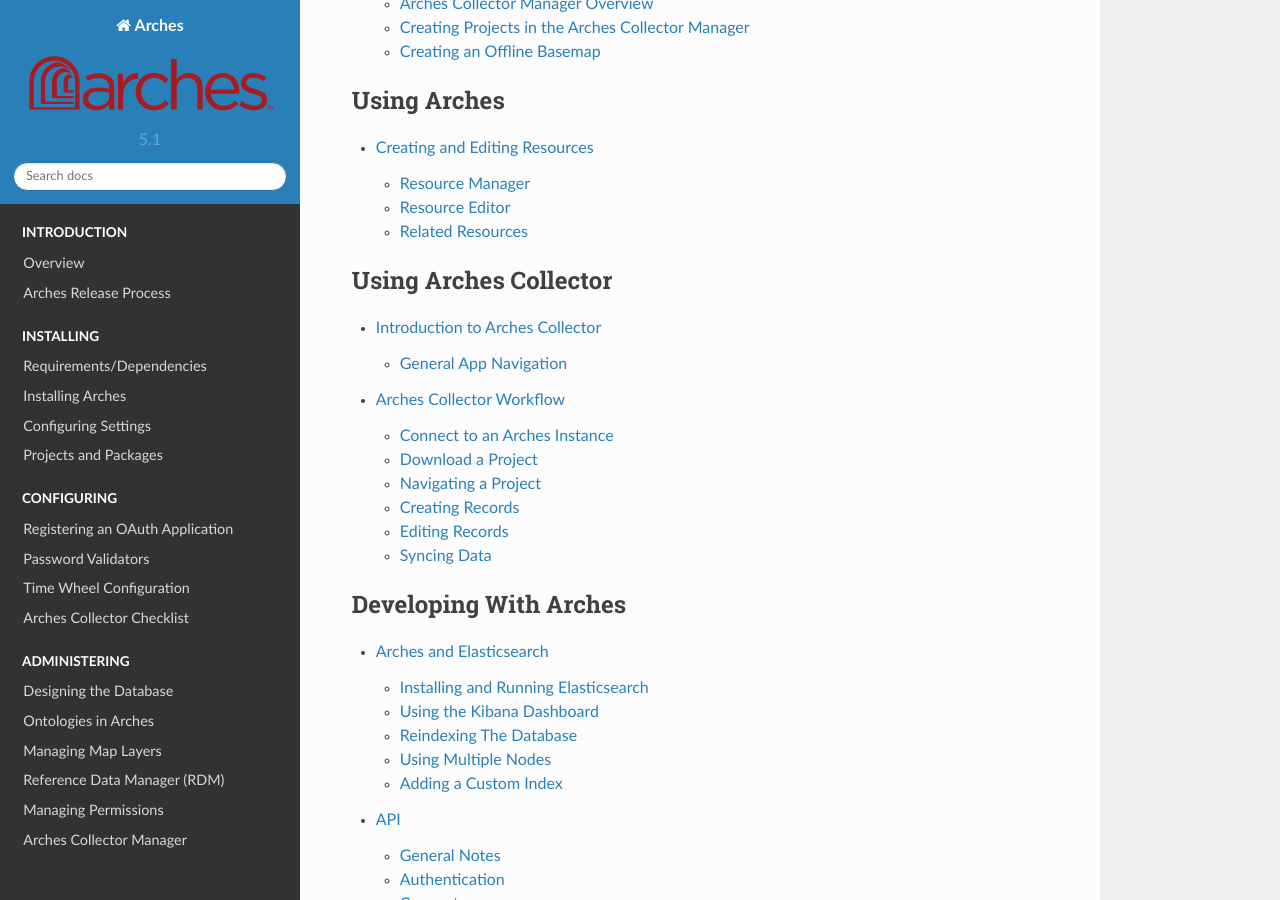
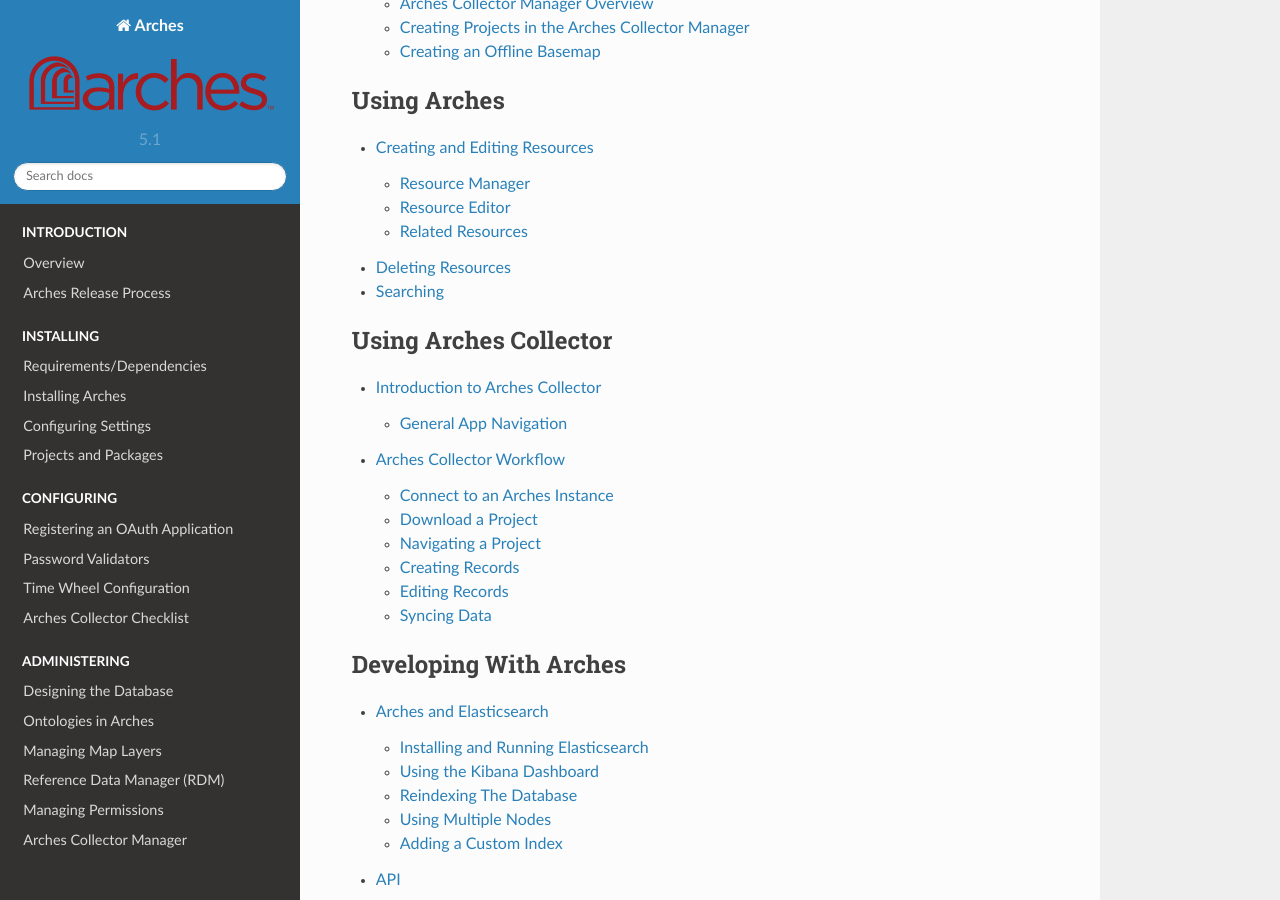
Before and after one commit to archesproject/arches-docs, a Sphinx documentation site: the page built from docs/index.txt, in a window 1280 px wide and 900 px high, scrolled down 1740 px. Built offline with Sphinx 7.4.7 and the Read the Docs theme 2.0.0, drawn with Linux system fonts in a browser that asks for light colours.

Commit message:
added search and deleting resources

```diff
--- /dev/null
+++ b/docs/deleting-resources.txt
@@ -0,0 +1,5 @@
+##################
+Deleting Resources
+##################
+
+https://github.com/archesproject/arches-docs/issues/224
--- a/docs/index.txt
+++ b/docs/index.txt
@@ -35,13 +35,13 @@
     managing-permissions
     arches-collector-manager
 
-
 .. toctree::
     :caption: Using Arches
     :maxdepth: 2
 
     creating-resources
-
+    deleting-resources
+    searching
 
 .. toctree::
     :caption: Using Arches Collector
--- /dev/null
+++ b/docs/searching.txt
@@ -0,0 +1,5 @@
+#########
+Searching
+#########
+
+https://github.com/archesproject/arches-docs/issues/225
```
